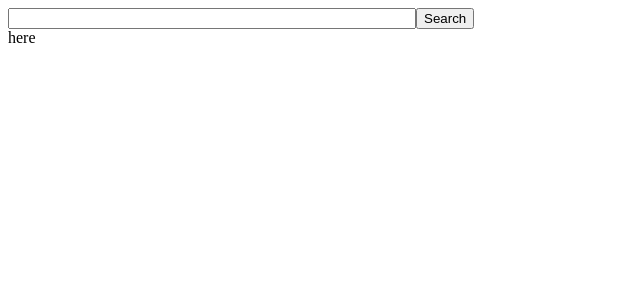
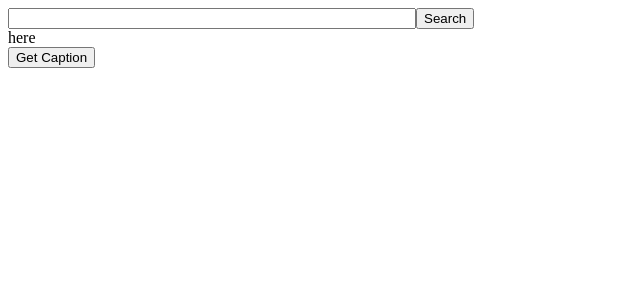
Before and after one commit to Draugsvoll/deep-ai, a Vue app: page / in a window 1280 px wide. Shown: the top 300 px of the page, without its empty margins (0-640 px from the left). Built offline with nearby package versions, Linux system fonts and the light colour scheme.

Commit message:
test pull

```diff
--- a/src/App.vue
+++ b/src/App.vue
@@ -15,6 +15,7 @@
     <div class="selected-img-container">
       <div>here</div>
       <img class="selected-img" v-bind:src="selectedImage" alt="" srcset="">
+      <button @click="getCaption()">Get Caption</button>
     </div>
   </div>
 </template>
@@ -57,12 +58,32 @@ export default {
       console.error(error);
     });
     this.images = images
-    },// search
+    },
     //* select image
     selectImage(image) {
       this.selectedImage = image
       console.log('image select: ', image)
-
+    },
+    getCaption () {
+      console.log('selected image: ', this.selectedImage)
+          fetch("https://deepai-deepai-computer-vision-v1.p.rapidapi.com/api/neuraltalk", {
+      "method": "POST",
+      "headers": {
+        "content-type": "application/x-www-form-urlencoded",
+        "api-key": "a570693f-0601-4674-9737-0c617e3668d6",
+        "x-rapidapi-key": "624dc7754bmsh3f19b0e1fbd4882p18e7f1jsn0d9d641d8df8",
+        "x-rapidapi-host": "deepai-deepai-computer-vision-v1.p.rapidapi.com"
+      },
+      "body": {
+        "image": "https://s3.amazonaws.com/fallingrain/uploads/3e0833c658774a9aa082e5d781b8770e/large/MF%206245.jpg?1364847848"
+      }
+    })
+    .then(response => {
+      console.log(response);
+    })
+    .catch(err => {
+      console.error(err);
+    });
     }
   }//methods
 
```
Also changed, not shown: src/apiConfigs.js (added).
